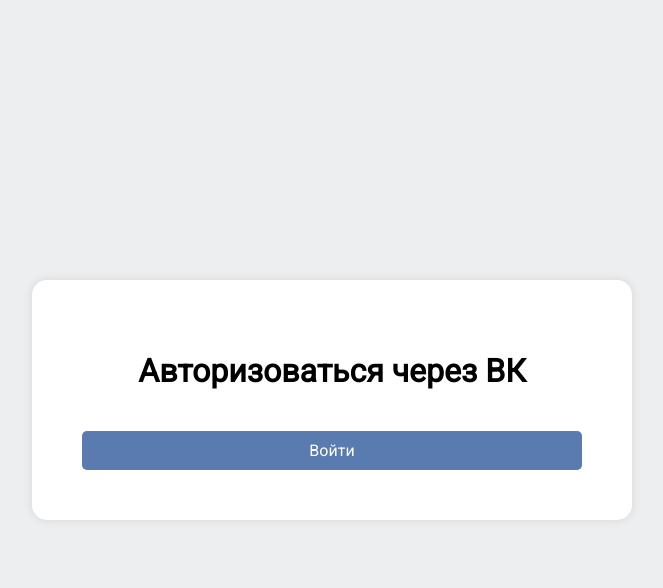
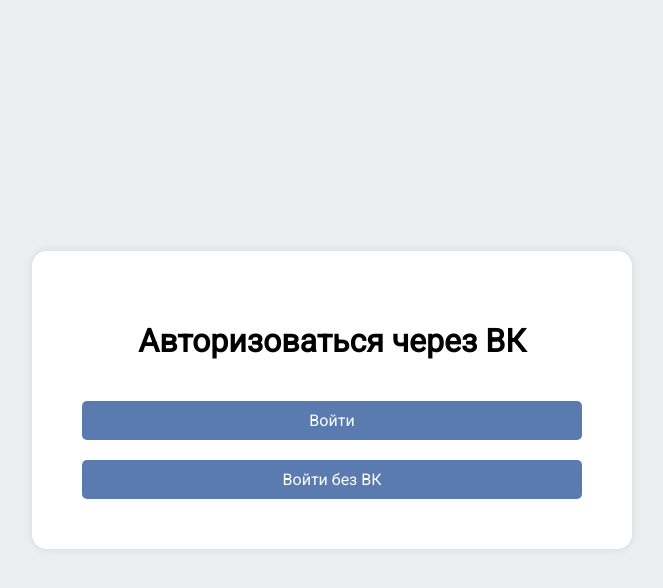
Before and after one commit to AEVKISELEV/symfony-hktn, a Symfony app: template www/templates/login.html.twig in a window 1280 px wide. Shown: the top 588 px of the page, without its empty margins (308-971 px from the left). Run offline with Twig, Linux system fonts and the light colour scheme; the template is opened without the code that fills it, so the values that code supplies are empty; some libraries are stand-ins or nearby versions.

Commit message:
войти без ВК

```diff
--- a/www/templates/login.html.twig
+++ b/www/templates/login.html.twig
@@ -45,6 +45,7 @@
 <div class="container">
     <h1>Авторизоваться через ВК</h1>
     <a href="/connect/vk" class="auth-btn">Войти</a>
+    <a href="/connect/force" class="auth-btn">Войти без ВК</a>
 </div>
 </body>
 </html>
```
